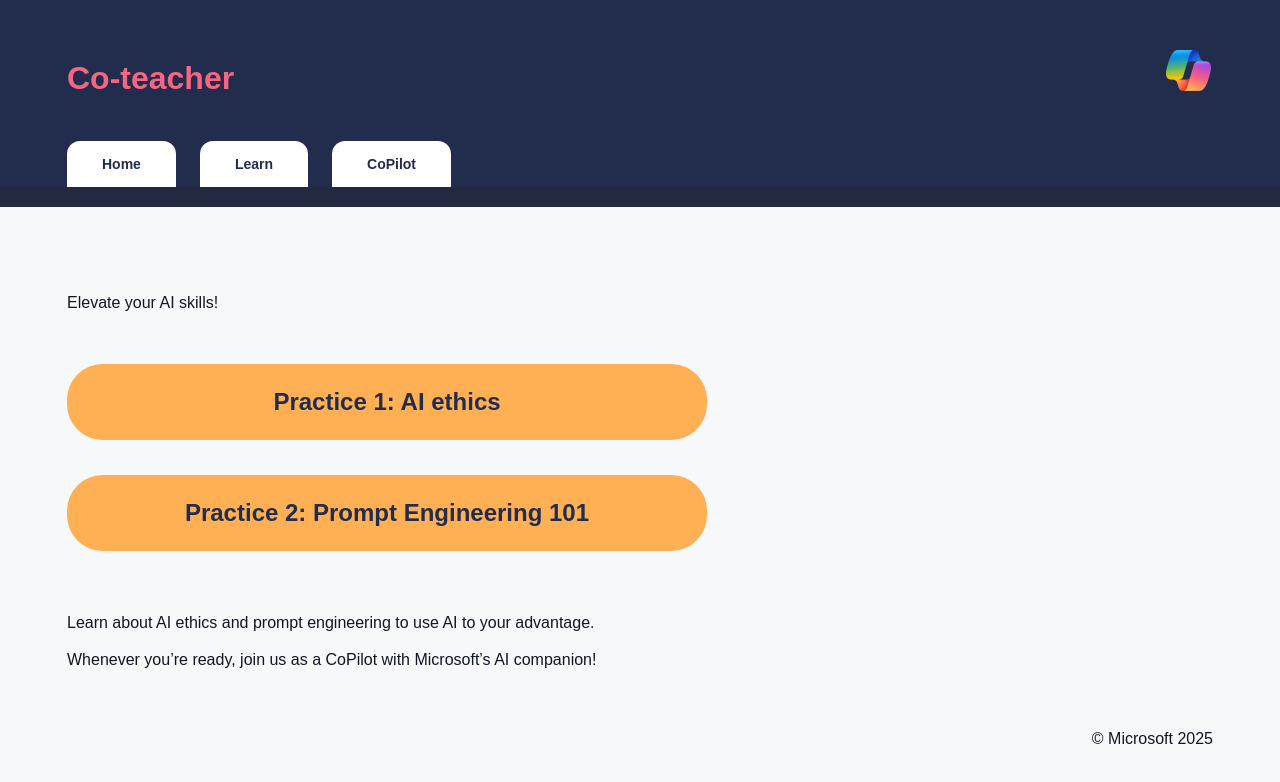
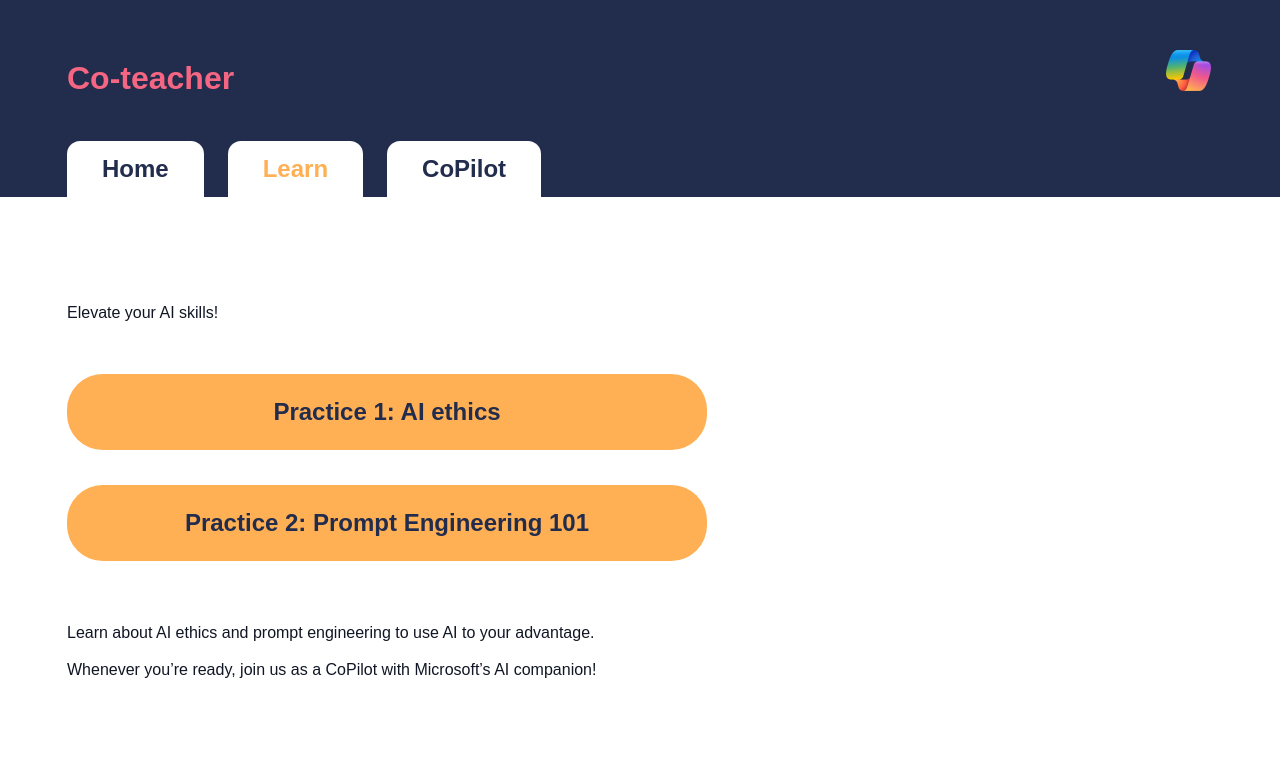
Before and after one commit to parisrahmani/Microsoft-Hackathon-Client, a React (Vite) app: page /quiz in a window 1280 px wide. Shown: the top 782 px of the page. Built offline with nearby package versions, Linux system fonts and the light colour scheme; a web font is replaced by a local one.

Commit message:
Fix header NavLinks and added routes on App.jsx

```diff
--- a/src/App.jsx
+++ b/src/App.jsx
@@ -1,9 +1,11 @@
+import "./App.scss";
 import { BrowserRouter, Routes, Route } from "react-router-dom";
 import Footer from "./components/Footer/Footer";
 import Header from "./components/Header/Header";
 import MainPage from "./pages/MainPage/MainPage";
 import QuizPage from "./pages/QuizPage/QuizPage";
-import "./App.scss";
+import GamePage from "./pages/GamePage/GamePage";
+import CoPilotPage from "./pages/CoPilotPage/CoPilotPage";
 
 function App() {
   return (
@@ -12,8 +14,10 @@ function App() {
       <Routes>
         <Route path="/" element={<MainPage />} />
         <Route path="/quiz" element={<QuizPage />} />
+        <Route path="/quiz/:quizid" element={<GamePage />} />
+        <Route path="/copilot" element={<CoPilotPage/>} />
       </Routes>
-      <Footer />
+      {/* <Footer /> */}
     </BrowserRouter>
   );
 }
--- a/src/components/NavBar/NavBar.jsx
+++ b/src/components/NavBar/NavBar.jsx
@@ -1,24 +1,24 @@
 import "./NavBar.scss";
-import { Link } from "react-router-dom";
+import { NavLink } from "react-router-dom";
 
 function NavBar() {
   return (
     <nav className="nav">
       <ul className="nav__list">
         <li className="nav__item">
-          <Link to={"/"}>
-            <p className="nav__link ">Home</p>
-          </Link>
+          <NavLink to={"/"} className={({ isActive }) => (isActive ? "nav__link active" : "nav__link")}>
+            Home
+          </NavLink>
         </li>
         <li className="nav__item">
-          <Link to={"/quiz"}>
-            <p className="nav__link ">Learn</p>
-          </Link>
+          <NavLink to={"/quiz"} className={({ isActive }) => (isActive ? "nav__link active" : "nav__link")}>
+            Learn
+          </NavLink>
         </li>
         <li className="nav__item">
-          <Link to={"/"}>
-            <p className="nav__link ">CoPilot</p>
-          </Link>
+          <NavLink to={"/copilot"} className={({ isActive }) => (isActive ? "nav__link active" : "nav__link")}>
+            CoPilot
+          </NavLink>
         </li>
       </ul>
     </nav>
--- /dev/null
+++ b/src/pages/CoPilotPage/CoPilotPage.jsx
@@ -0,0 +1,12 @@
+import './CoPilotPage.scss';
+import React from 'react'
+
+function CoPilotPage() {
+  return (
+    <div>
+
+    </div>
+  )
+}
+
+export default CoPilotPage
--- a/src/pages/QuizPage/QuizPage.jsx
+++ b/src/pages/QuizPage/QuizPage.jsx
@@ -3,9 +3,9 @@ import "./QuizPage.scss";
 
 const QuizPage = () => {
   return (
-    <>
+    <div className="quiz-page">
       <SelectQuiz />
-    </>
+    </div>
   );
 };
 
--- a/src/pages/QuizPage/QuizPage.scss
+++ b/src/pages/QuizPage/QuizPage.scss
@@ -0,0 +1,8 @@
+@use "../../styles/partials/variables" as *;
+@use "../../styles/partials/mixins" as *;
+
+.quiz-page {
+    background-color: $white;
+    width: 100%;
+    min-height: calc(100vh - 197px);
+}
```
Also changed, not shown: src/pages/CoPilotPage/CoPilotPage.scss (added).
